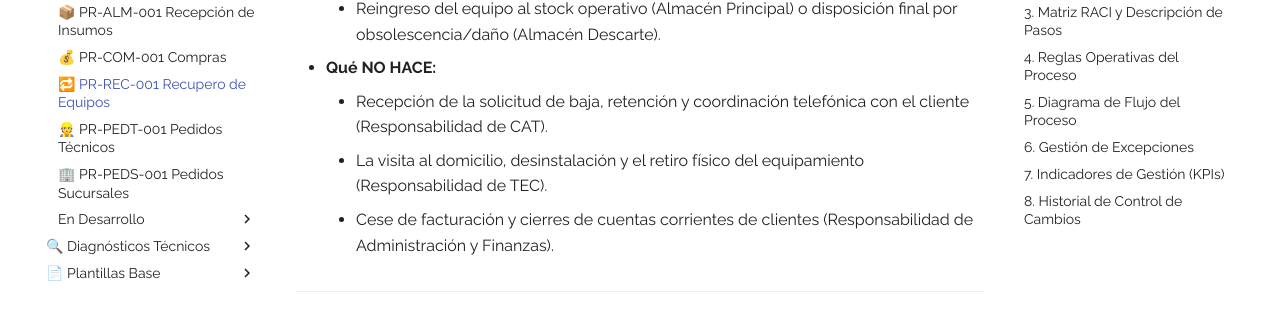
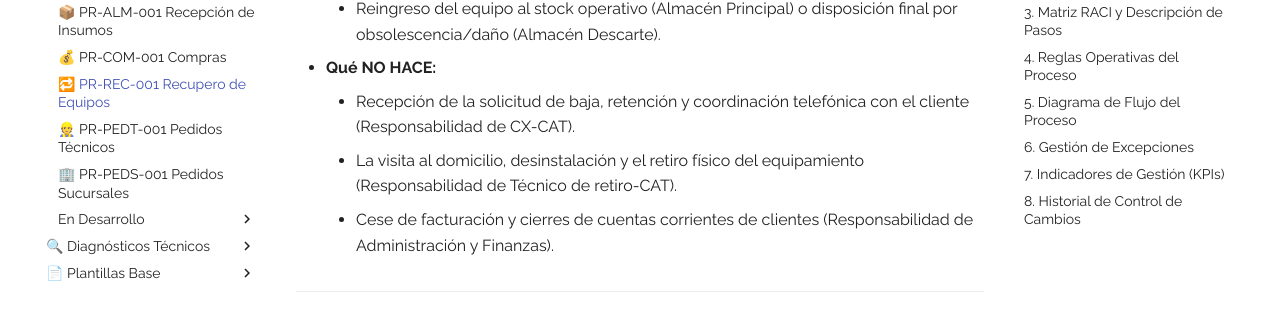
Before and after one commit to elingenierok/procedimientos-isp, an MkDocs documentation site: the page built from docs/suministros-logistica/PR-REC-001.md, in a window 1280 px wide and 900 px high, scrolled down 563 px. Shown: the part 168-478 px from the top of the window. Built offline with MkDocs 1.6.1 and Material for MkDocs 9.7.7, drawn with Linux system fonts in a browser that asks for light colours.

Commit message:
Update responsibilities in PR-REC-001.md

```diff
--- a/docs/suministros-logistica/PR-REC-001.md
+++ b/docs/suministros-logistica/PR-REC-001.md
@@ -15,8 +15,8 @@
     * Verificación y actualización del estado del equipo en los sistemas de gestión (Gestión Real) y plataformas tecnológicas (Smart OLT).
     * Reingreso del equipo al stock operativo (Almacén Principal) o disposición final por obsolescencia/daño (Almacén Descarte).
 * **Qué NO HACE:**
-    * Recepción de la solicitud de baja, retención y coordinación telefónica con el cliente (Responsabilidad de CAT).
-    * La visita al domicilio, desinstalación y el retiro físico del equipamiento (Responsabilidad de TEC).
+    * Recepción de la solicitud de baja, retención y coordinación telefónica con el cliente (Responsabilidad de CX-CAT).
+    * La visita al domicilio, desinstalación y el retiro físico del equipamiento (Responsabilidad de Técnico de retiro-CAT).
     * Cese de facturación y cierres de cuentas corrientes de clientes (Responsabilidad de Administración y Finanzas).
 
 ---
```
